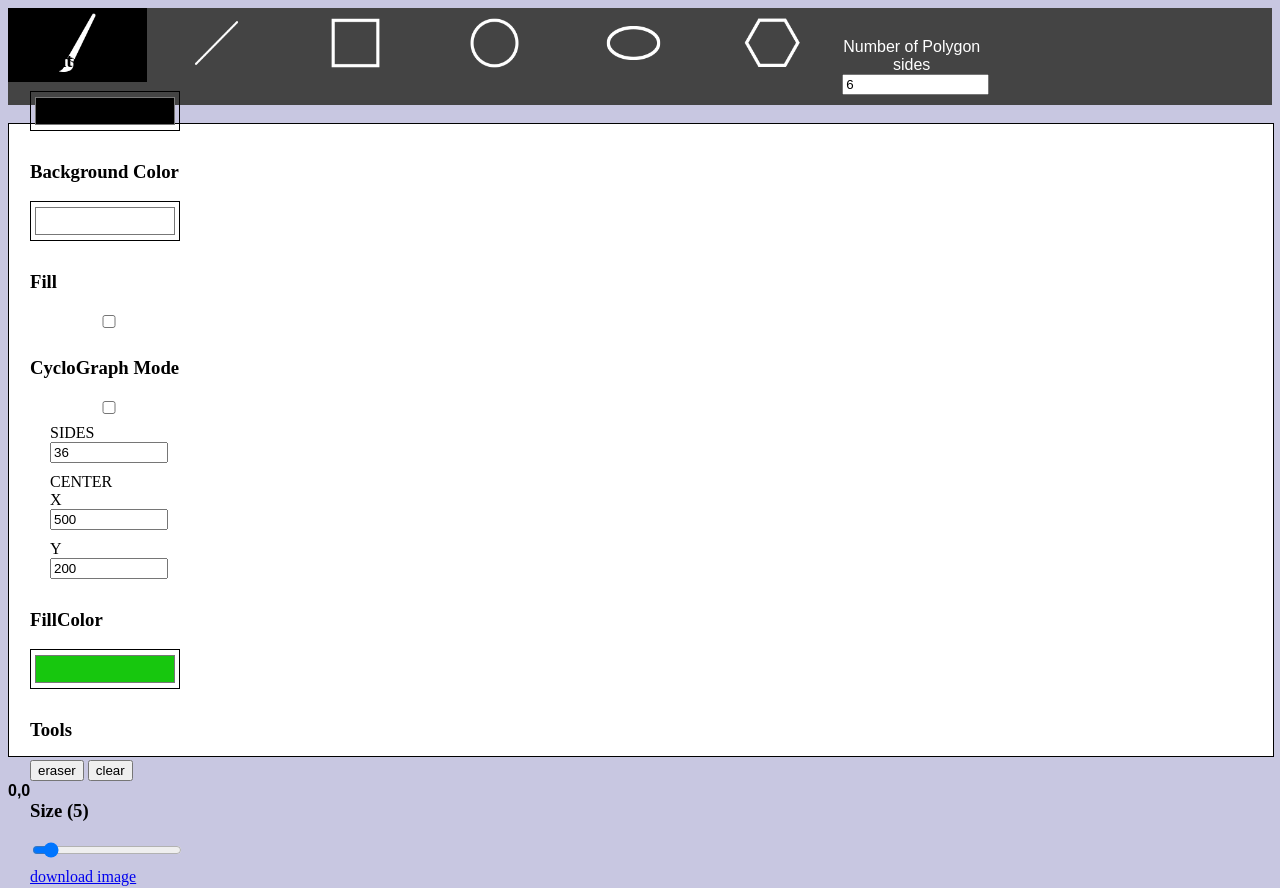
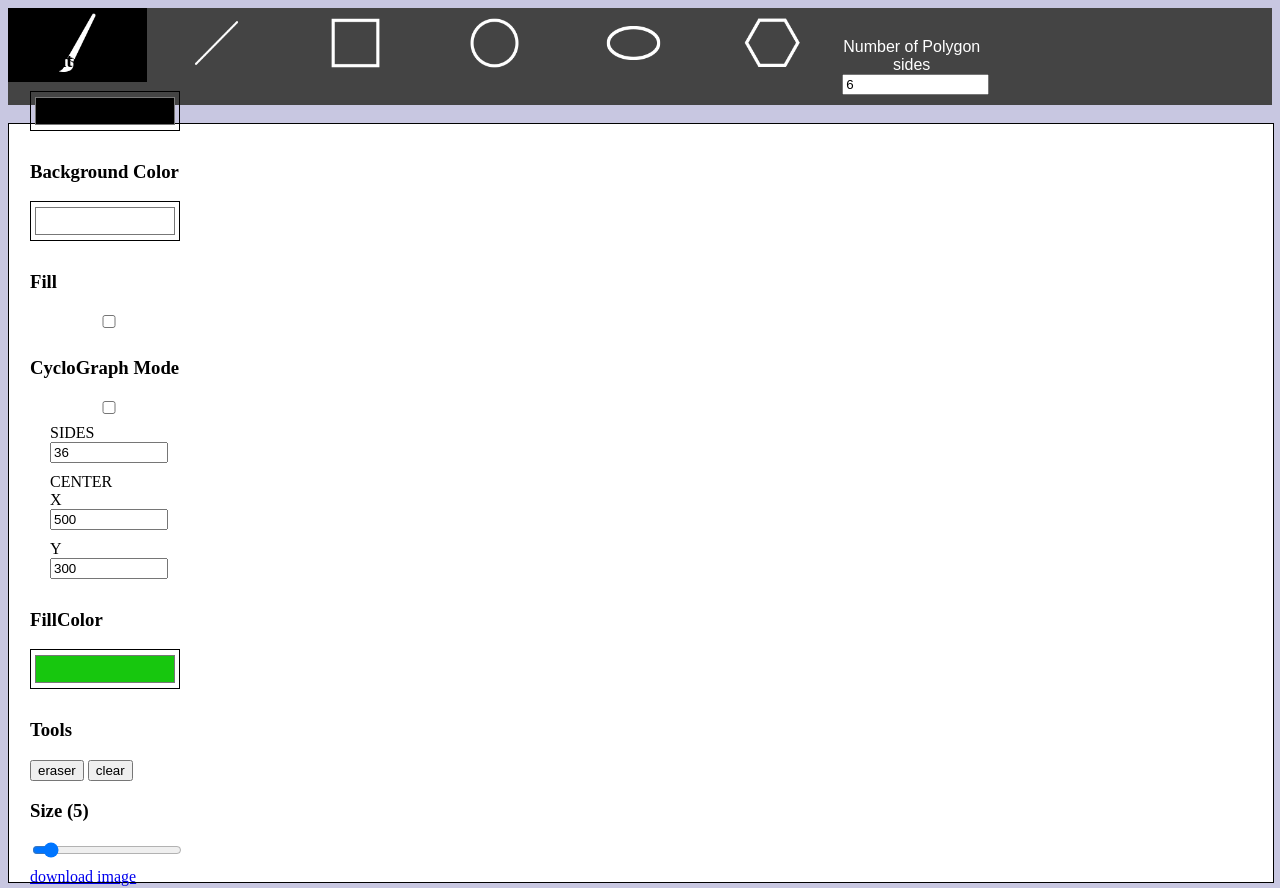
Before and after one commit to ThanhHung2610/CycloGraph-and-Simple-Paint-Canvas, a plain HTML site: page index.html in a window 1280 px wide. Shown: the top 888 px of the page. Drawn offline with Linux system fonts and the light colour scheme.

Commit message:
completed

```diff
--- a/index.html
+++ b/index.html
@@ -39,7 +39,7 @@
                         <input type="number" id="Xcord"  placeholder="0" value="500" class="size">
 
                         <span class="input-group-addon">Y</span>
-                        <input type="number" id="Ycord"  placeholder="0" value="200" class="size">
+                        <input type="number" id="Ycord"  placeholder="0" value="300" class="size">
                     </div>
                 </div>
 
@@ -79,7 +79,7 @@
 
             </div><br>
 
-            <canvas id="my-canvas" width="1000" height="500" class="canvas"></canvas>
+            <canvas id="my-canvas" width="1000" height="600" class="canvas"></canvas>
 
             <h4 id="position">0,0</h4>
 
--- a/paint.js
+++ b/paint.js
@@ -34,7 +34,7 @@ let polygonSides = 6;
 
 let canvas;
 let ctx;
-let canvasHeight = 500;
+let canvasHeight = 600;
 let canvasWidth = 1000;
 // store flag eraser
 let flagEraser=false;
@@ -45,7 +45,7 @@ let ColBackUp;
 // Properties of cyclography drawing
 let CGSides = 36, CGSide = 36;
 //Center for CycloGraph
-let CGcenter=new Point(500,200);
+let CGcenter=new Point(500,300);
 
 
 // Store canvas data
```
